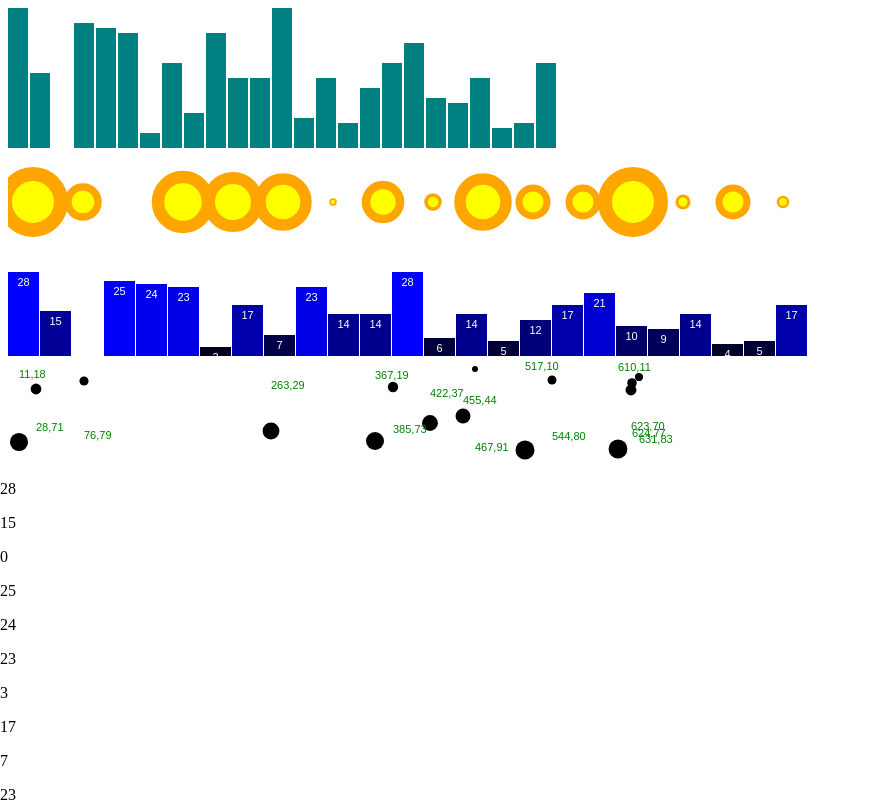
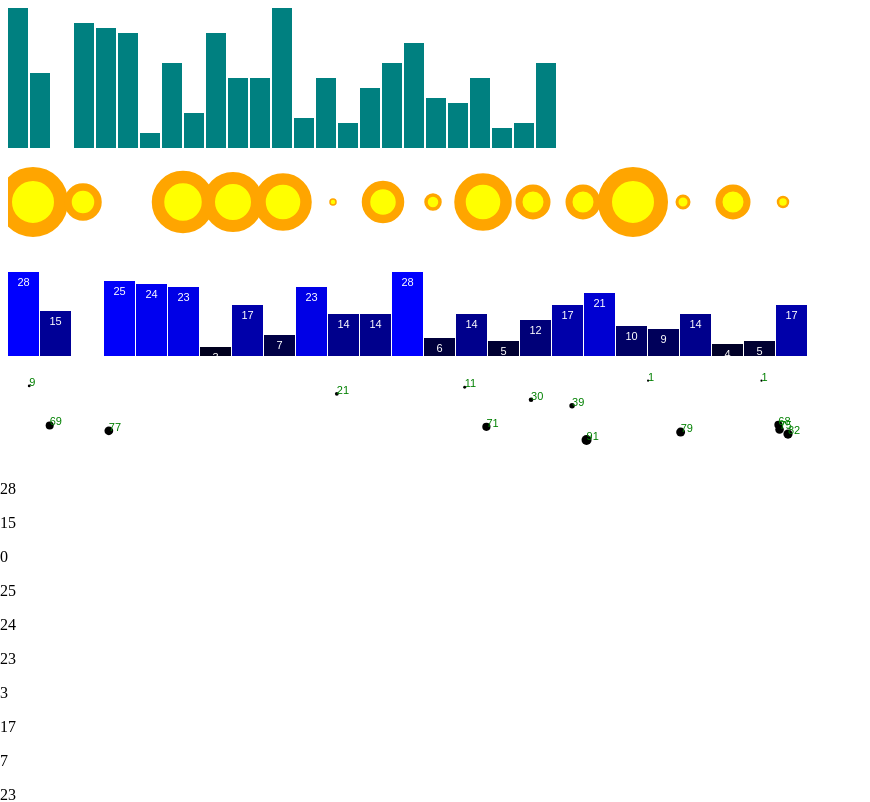
Before and after one commit to fdaligand/D3Sample, a plain HTML site: page forceLayout/index.html in a window 1280 px wide. Shown: the top 802 px of the page, without its empty margins (0-870 px from the left). Drawn offline with Linux system fonts and the light colour scheme.

Commit message:
mastering scale git push origin! see chapiter 7

```diff
--- a/forceLayout/index.html
+++ b/forceLayout/index.html
@@ -91,10 +91,23 @@
 		var scatData = []
 		for (var i = 0; i<15;i++) {
 			var tempArray = []
-			tempArray.push( Math.floor(Math.random()*(w-11)+10)); // avoid demi circle in graph
-			tempArray.push( Math.floor(Math.random()*(h-11)+10)); // idem
+			tempArray.push( Math.floor(Math.random()*w)); // avoid demi circle in graph
+			tempArray.push( Math.floor(Math.random()*h)); // idem
 			scatData.push(tempArray);
 		}
+
+		// create a scale
+		var padding = 20
+		var xScale = d3.scale.linear()
+						.domain([0,d3.max(scatData,function(d){ return d[0];})])
+						.range([padding,w-padding]);
+		var yScale = d3.scale.linear()
+						.domain([0,d3.max(scatData,function(d){ return d[1];})])
+						.range([padding,h - padding]);
+
+		var rScale = d3.scale.linear()
+						.domain([0,d3.max(scatData,function(d){return d[1];})])
+						.range([1,5])
 
 		var svgScat = d3.select("body")
 						.append("svg")
@@ -106,22 +119,23 @@
 				.data(scatData)
 				.enter().append("circle")
 					.attr({
-							cx: function(d){ return d[0]},
-							cy: function(d) {return h - d[1]},
-							r: function(d){ return Math.sqrt(h - d[1]);},
+							cx: function(d){ return xScale(d[0])},
+							cy: function(d) {return yScale(d[1])},
+							r: function(d){ return rScale(d[1]);},
 					});
 
 		svgScat.selectAll("text")
 				.data(scatData)
 				.enter().append("text")
-					.text(function(d){ return d ;})
+					.text(function(d){ return d[1] ;})
 					.attr({
-							x: function(d) { return d[0];},
-							y: function(d) { return d[1];},
+							x: function(d) { return xScale(d[0]);},
+							y: function(d) { return yScale(d[1]);},
 							"font-family":"sans-serif",
 							"font-size":"11px",
 							"fill":"green",
 					});
+
         </script>
     </body>
 </html>
```
